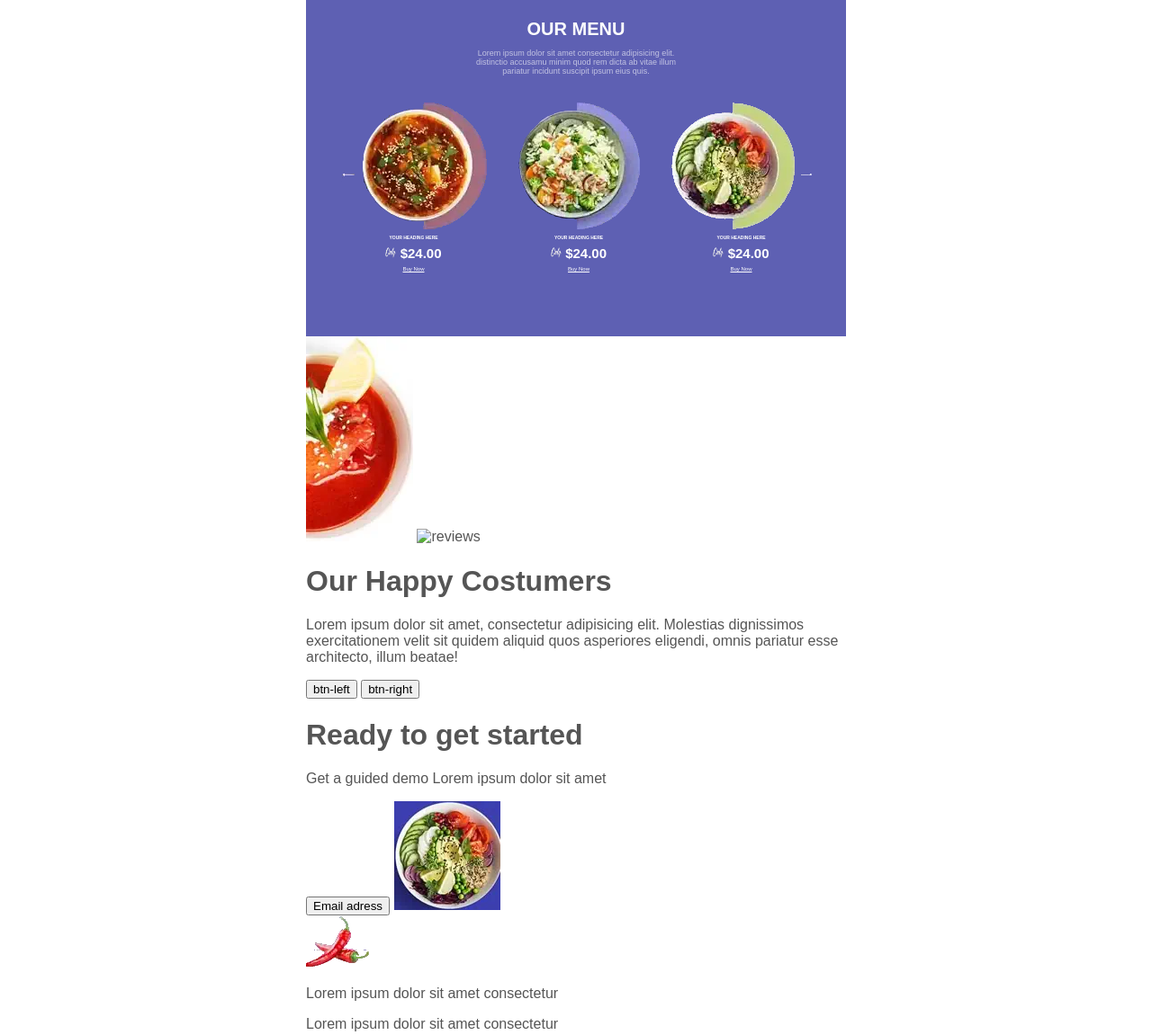
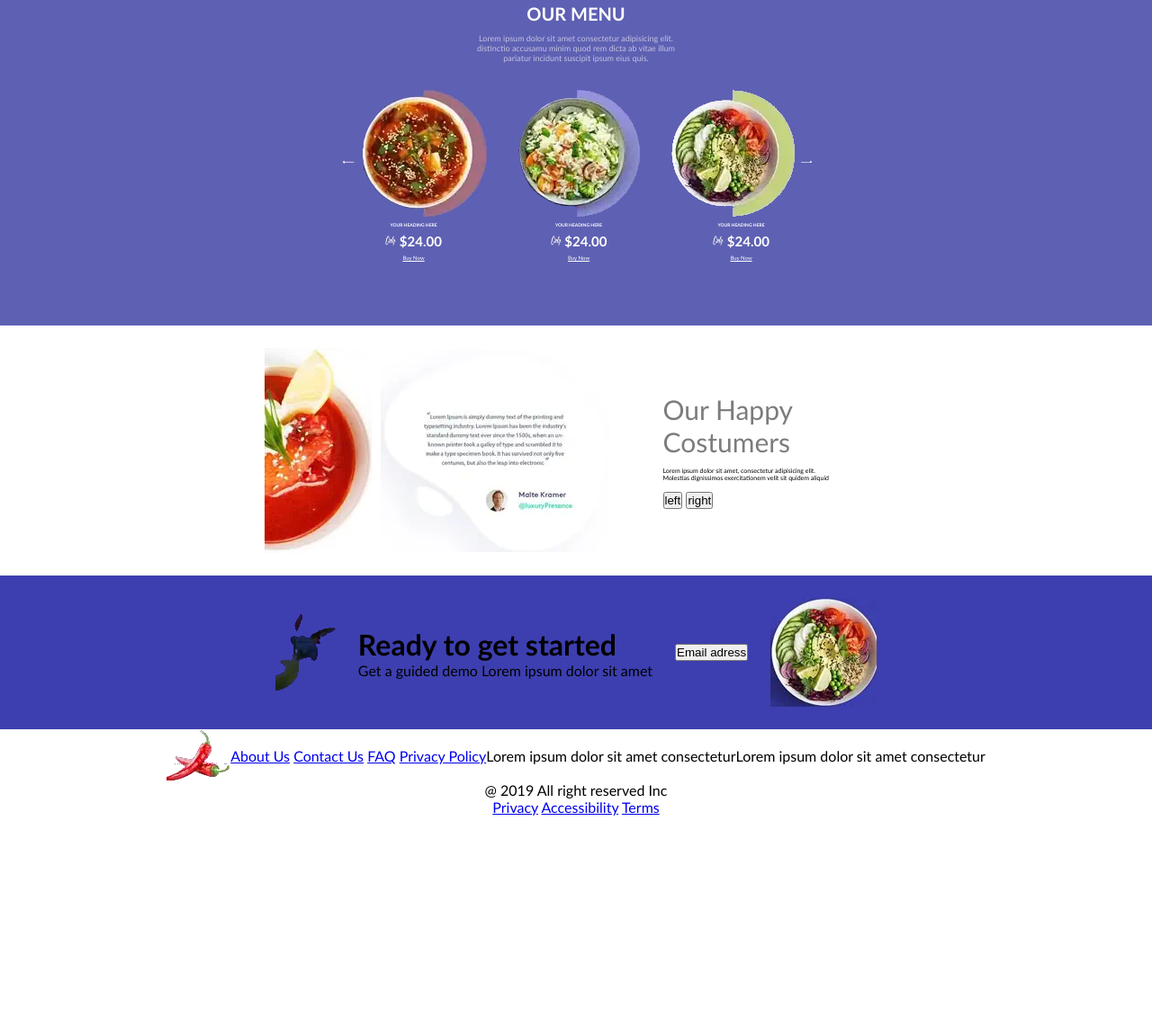
Before and after one commit to romasmv/55-grupe-GabijosUzduotis2, a website: page index.html in a window 1280 px wide. Shown: the part 796-1947 px from the top of the page at 90% size. After the commit the page ends 1703 px from the top, so only its background shows below. Drawn offline with Linux system fonts and the light colour scheme.

Commit message:
update css row4 &row5

```diff
--- a/css/main.css
+++ b/css/main.css
@@ -1,23 +1,28 @@
+body,
+body * {
+  margin: 0;
+  padding: 0;
+  box-sizing: border-box;
+}
+
 body {
-    display: flex;
-    justify-content: center;
-    gap: 50px;
-    margin: 0;
-    font-family: sans-serif;
-    color: rgb(85, 85, 85);
+  font-family: 'Gill Sans', 'Gill Sans MT', Calibri, 'Trebuchet MS', sans-serif;
 }
 
 .container {
   display: flex;
   flex-direction: column;
   align-items: center;
-    width: 600px;
+  width: 100%;
+
 }
 
 .main-header{
     display: flex;
-    justify-content: space-between;
+    flex-direction: row;
+    justify-content: center;
     align-items: center;
+    gap: 70px;
     width: 100%;
     padding-top: 20px;
     background-color: #D8EAF6;
@@ -46,6 +51,7 @@ body {
 }
 
 .row1{
+    width: 100%;
     display: flex;
     flex-direction: column;
     background-color: #D8EAF6;
@@ -108,13 +114,18 @@ body {
     flex-direction: row;
     background-color: white;
     justify-content: center;
-    align-items: center;
     padding-top: 30px;
     padding-bottom: 30px;
+    width: 100%;
 }
 
 .right-column-row2{
+    display: flex;
+    align-items: start;
+    flex-direction: column;
+    justify-content: center;
     margin-left: 25px;
+    gap: 9px;
 }
 
 .right-column-row2 h1 {
@@ -123,6 +134,7 @@ body {
 
 .right-column-row2 p {
     font-size: 9px;
+    width: 260px;
 }
 
 .right-column-row2 button{
@@ -137,6 +149,7 @@ body {
 }
 
 .row3 {
+    width: 100%;
     display: flex;
     flex-direction: column;
     background-color: #5E60B3;
@@ -260,3 +273,51 @@ body {
     display: flex;
     justify-content: center;
 }
+
+.row4{
+    width: 100%;
+    display: flex;
+    flex-direction: row;
+    justify-content: center;
+    align-items: center;
+    padding-top: 25px;
+    padding-bottom: 25px;
+    gap: 10px;
+}
+
+.about-customers{
+   width: 250px;
+   margin-left: 50px;
+}
+
+.about-customers h1 {
+    font-size: 30px;
+    font-weight: normal;
+    color: rgba(0, 0, 0, 0.514);
+}
+.about-customers p {
+    width: 200px;
+    font-size: 7px;
+    margin-top: 10px;
+    margin-bottom: 10px;
+}
+
+.row5{
+    width: 100%;
+    display: flex;
+    flex-direction: row;
+    justify-content: center;
+    align-items: center;
+    background-color:#3D3FB0;
+    padding-top: 25px;
+    padding-bottom: 25px;
+    gap: 25px;
+}
+
+.row6{
+    width: 100%;
+    display: flex;
+    flex-direction: row;
+    justify-content: center;
+    align-items: center;
+}
--- a/index.html
+++ b/index.html
@@ -7,8 +7,7 @@
     <link rel="stylesheet" href="./css/main.css">
 </head>
 <body>
-  <div class="container">
-    <header class="main-header">
+    <header class="container main-header">
         <img src="./img/logo.webp" alt="logo">
         <nav class="main-header-nav">
             <a href="#">PHO NOODLE SOUP</a>
@@ -19,7 +18,7 @@
             <a href="#">KIDS</a>
         </nav>
     </header>
-    <main>
+    <main class="container">
         <div class="row1">
             <div class="top-row1">
               <div class="left-column-row1">
@@ -75,15 +74,16 @@
         </div>
         <div class="row4">
             <img src="./img/soup-plate.webp" alt="plate with soup">
-            <img src="" alt="reviews">
+            <img src="./img/review.webp" alt="reviews">
             <div class="about-customers">
                 <h1>Our Happy Costumers</h1>
-                <p>Lorem ipsum dolor sit amet, consectetur adipisicing elit. Molestias dignissimos exercitationem velit sit quidem aliquid quos asperiores eligendi, omnis pariatur esse architecto, illum beatae!</p>
-                <button>btn-left</button>
-                <button>btn-right</button>
+                <p>Lorem ipsum dolor sit amet, consectetur adipisicing elit. Molestias dignissimos exercitationem velit sit quidem aliquid </p>
+                <button>left</button>
+                <button>right</button>
             </div>
         </div>
         <div class="row5">
+            <img src="./img/wtf.webp" alt="wtf">
             <div class="ready-to-start">
                 <h1>Ready to get started</h1>
                 <p>Get a guided demo Lorem ipsum dolor sit amet</p>
@@ -95,23 +95,22 @@
             <img src="./img/cili-peper.webp" alt="cili pepers">
             <a href="info@example.com"></a>
             <div class="nav-row6">
-                <a href="About Us"></a>
-                <a href="Contact Us"></a>
-                <a href="FAQ"></a>
-                <a href="Privacy Policy"></a>
+                <a href="#">About Us</a>
+                <a href="#">Contact Us</a>
+                <a href="#">FAQ</a>
+                <a href="#">Privacy Policy</a>
             </div>
             <p>Lorem ipsum dolor sit amet consectetur </p>
             <p>Lorem ipsum dolor sit amet consectetur </p>
         </div>
     </main>
-    <footer>
+    <footer class="container">
         <p>@ 2019 All right reserved Inc</p>
         <div class="footer-nav">
-            <a href="Privacy"></a>
-            <a href="Accessibility"></a>
-            <a href="Terms"></a>
+            <a href="#">Privacy</a>
+            <a href="#">Accessibility</a>
+            <a href="#">Terms</a>
         </div>
     </footer>
-  </div>
 </body>
 </html>
```
Also changed, not shown: img/review.webp (added), img/wtf.webp (added). Lines whose indentation alone changed are shown as unchanged.
